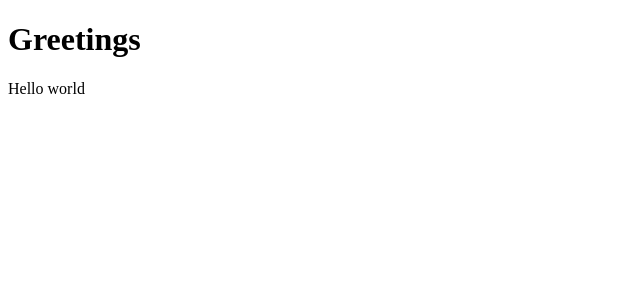
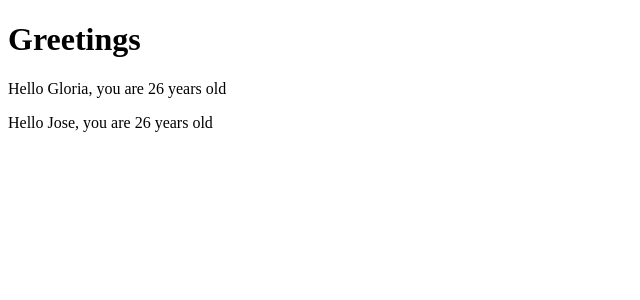
Before and after one commit to jose-d-mendoza/Full-Stack-Open, a React (Create React App) app in the folder part1/: page / in a window 1280 px wide. Shown: the top 300 px of the page, without its empty margins (0-640 px from the left). Built offline with nearby package versions, Linux system fonts and the light colour scheme.

Commit message:
Passing Data to Components section

```diff
--- a/part1/src/App.js
+++ b/part1/src/App.js
@@ -2,8 +2,54 @@
 
 import React from "react"
 
+/***** Props: Passing Data to Components Section *****/
+/* Hello with 2 props */
+const Hello = (props) => {
+  console.log(props)
+  return (
+    <div>
+      <p>
+        Hello {props.name}, you are {props.age} years old
+      </p>
+    </div>
+  )
+}
+
+const App = () => {
+  const name = "Jose"
+  const age = 26
+
+  return (
+    <div>
+      <h1>Greetings</h1>
+      <Hello name="Gloria" age={10 + 16}/>
+      <Hello name={name} age={age}/>
+    </div>
+  )
+}
+
+/* passing hardcoded values
+const Hello = (props) => {
+  return (
+    <div>
+      <p>Hello {props.name}</p>
+    </div>
+  )
+}
+
+const App = () => {
+  return (
+    <div>
+      <h1>Greetings</h1>
+      <Hello name="Jose"/>
+      <Hello name="Gloria"/>
+    </div>
+  )
+}
+*/
+
 /***** Multiple Components Section *****/
-const Hello = () => {
+/* const Hello = () => {
   return (
     <div>
       <p>Hello world</p>
@@ -18,7 +64,7 @@ const App = () => {
       <Hello/>
     </div>
   )
-}
+} */
 
 /***** JSX Section *****/
 /* after compilation (handled by Babel):
```
Also changed, not shown: 1 other file (tests, documents, lock files or other folders).
